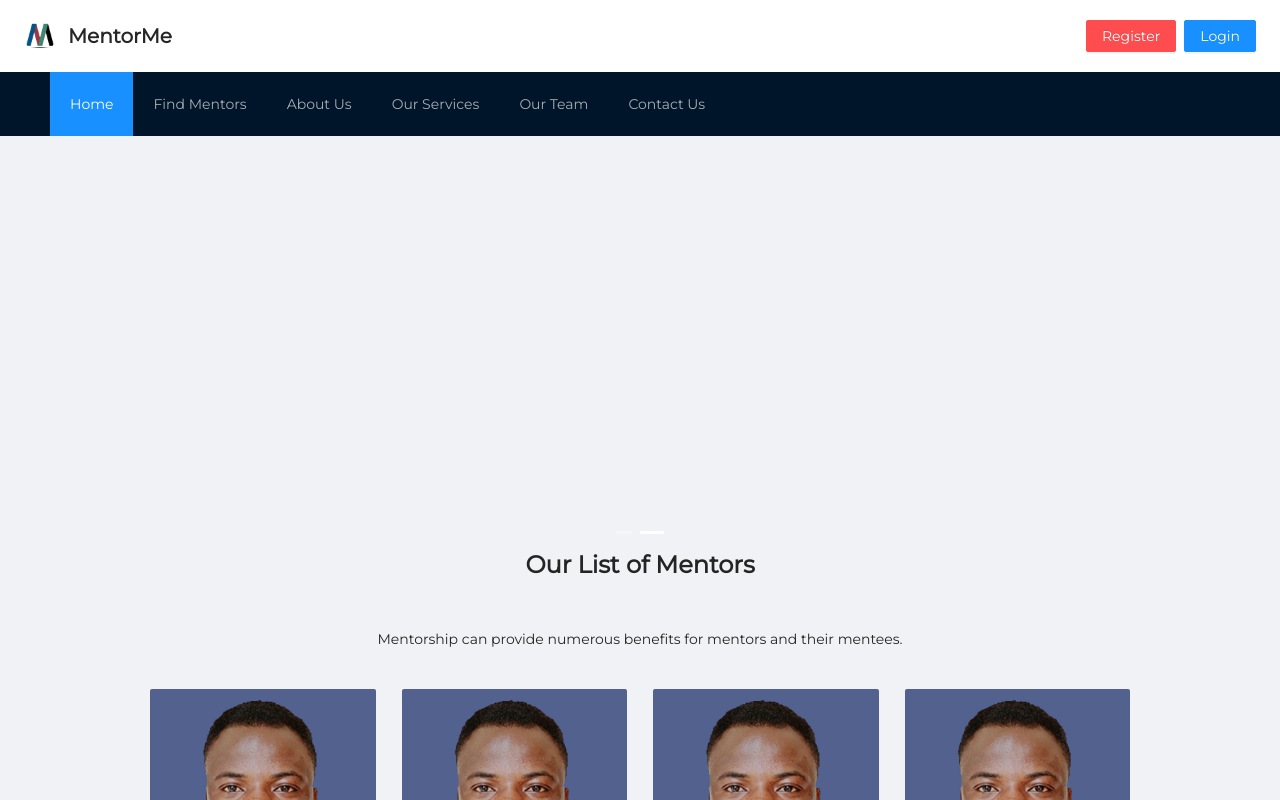
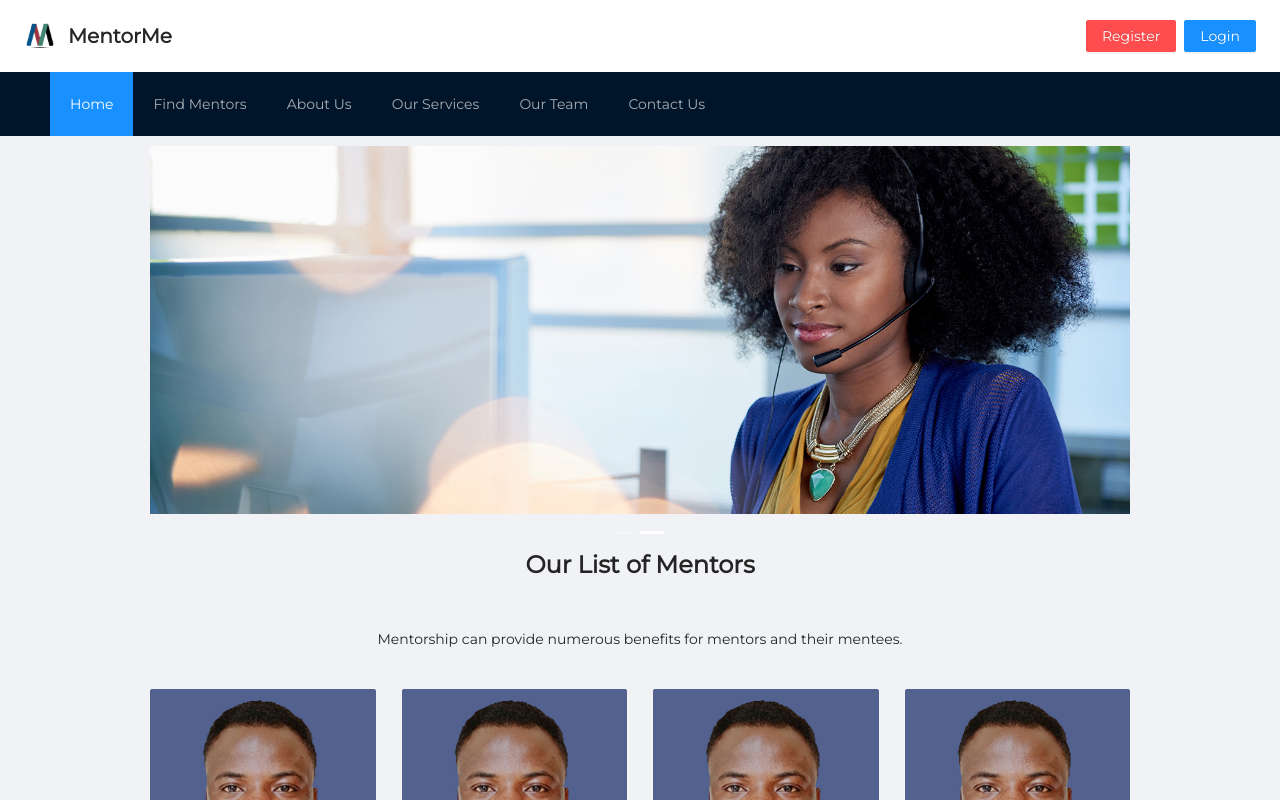
Before and after one commit to bayorwor/mentorme.app, a React (Create React App) app: page / in a window 1280 px wide. Shown: the top 800 px of the page. Built offline with nearby package versions, Linux system fonts and the light colour scheme.

Commit message:
added new carousel

```diff
--- a/package.json
+++ b/package.json
@@ -44,5 +44,6 @@
       "last 1 firefox version",
       "last 1 safari version"
     ]
-  }
+  },
+  "proxy": "https://shy-gold-chicken-hose.cyclic.app"
 }
--- a/src/actions/userActions.js
+++ b/src/actions/userActions.js
@@ -27,7 +27,7 @@ import {
 } from "../constants/userConstants";
 import { ORDER_LIST_MY_RESET } from "../constants/orderConstants";
 
-const baseUrl = "https://shy-gold-chicken-hose.cyclic.app";
+// const baseUrl="https://shy-gold-chicken-hose.cyclic.app"
 
 //login user actions
 export const login = (email, password) => async (dispatch) => {
@@ -43,7 +43,7 @@ export const login = (email, password) => async (dispatch) => {
     };
 
     const { data } = await axios.post(
-      `${baseUrl}/api/v1/users/login`,
+      "/api/v1/users/login",
       { email, password },
       config
     );
@@ -89,7 +89,7 @@ export const register =
       };
 
       const { data } = await axios.post(
-        `${baseUrl}/api/v1/users/register`,
+        "/api/v1/users/register",
         {
           name,
           email,
--- a/src/screens/Home.js
+++ b/src/screens/Home.js
@@ -13,7 +13,7 @@ function Home() {
           <Row
             style={{
               height: "50vh",
-              background: "#",
+              // background: "#041529",
               display: "flex",
               alignItems: "center",
               padding: "0px 20px",
@@ -46,7 +46,9 @@ function Home() {
             </Col>
           </Row>
         </div>
-        <div></div>
+        <div>
+          <Image src="./assets/mentor3.jpeg" />
+        </div>
       </Carousel>
       <Col>
         <MentorsList />
```
